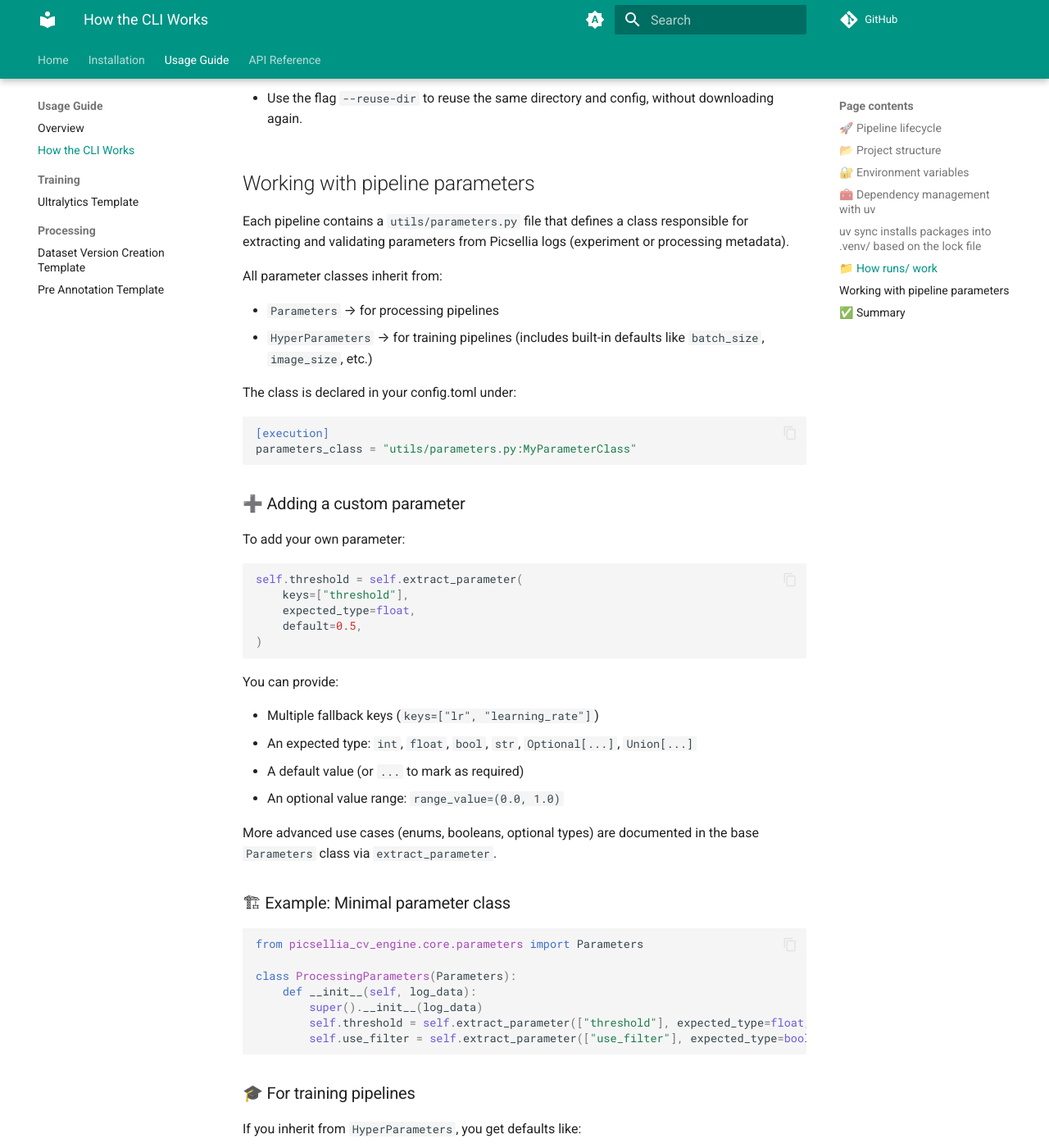
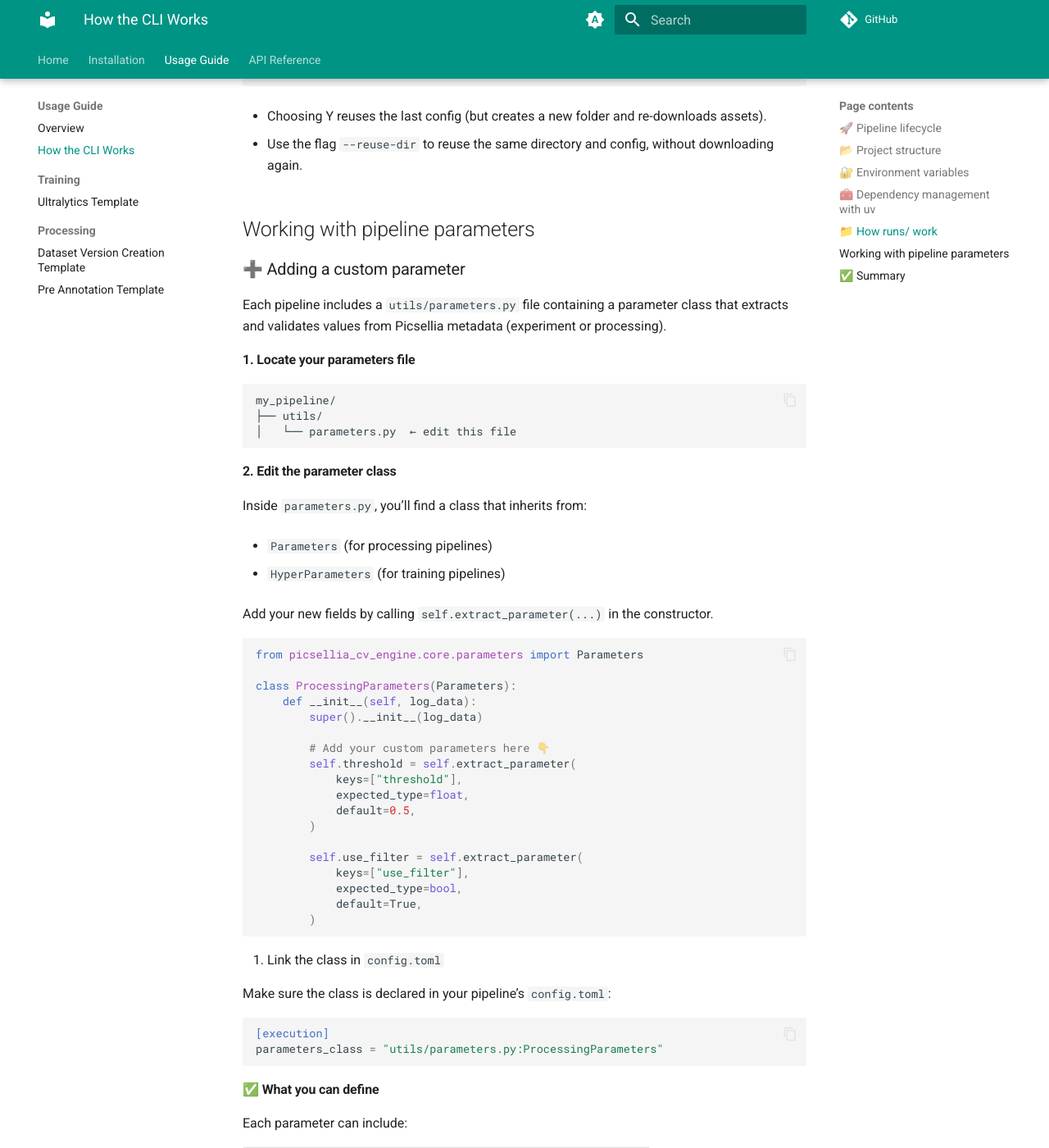
Before and after one commit to picselliahq/picsellia-cv-engine, an MkDocs documentation site: the page built from docs/usage/cli_overview.md, in a window 1280 px wide and 1400 px high, scrolled down 3103 px. Shown: the whole window at 82% size. Built offline with MkDocs 1.6.1 and Material for MkDocs 9.7.7, drawn with Linux system fonts in a browser that asks for light colours; comment, search, counter and statistics services are not loaded; some of the changed text lies outside the part shown.

Commit message:
fix: improve parameters docs

````diff
--- a/docs/usage/cli_overview.md
+++ b/docs/usage/cli_overview.md
@@ -68,11 +68,14 @@
 ```
 
 They are:
+
 - Prompted once during init, test, or deploy
 - Saved in: `~/.config/picsellia/.env`
 - Automatically loaded on future runs
 
+
 You can:
+
 - Manually edit that file
 - Or override any value in the current terminal session with export VAR=...
 
@@ -93,7 +96,7 @@
 
 - `uv lock` resolves all dependencies and generates/updates `uv.lock`
 - `uv sync`  installs packages into `.venv/` based on the lock file
--
+
 You don't need to install or activate anything manually — the CLI ensures the right environment is built.
 
 ### ➕ Adding dependencies
@@ -146,41 +149,26 @@
 
 ## Working with pipeline parameters
 
-Each pipeline contains a `utils/parameters.py` file that defines a class responsible for extracting and validating parameters from Picsellia logs (experiment or processing metadata).
+### ➕ Adding a custom parameter
 
-All parameter classes inherit from:
+Each pipeline includes a `utils/parameters.py` file containing a parameter class that extracts and validates values from Picsellia metadata (experiment or processing).
 
-- `Parameters` → for processing pipelines
-- `HyperParameters` → for training pipelines (includes built-in defaults like `batch_size`, `image_size`, etc.)
+#### 1. Locate your parameters file
 
-The class is declared in your config.toml under:
-
-```toml
-[execution]
-parameters_class = "utils/parameters.py:MyParameterClass"
+```
+my_pipeline/
+├── utils/
+│   └── parameters.py  ← edit this file
 ```
 
-### ➕ Adding a custom parameter
-To add your own parameter:
+#### 2. Edit the parameter class
+Inside `parameters.py`, you’ll find a class that inherits from:
 
-```python
-self.threshold = self.extract_parameter(
-    keys=["threshold"],
-    expected_type=float,
-    default=0.5,
-)
-```
+- `Parameters` (for processing pipelines)
 
-You can provide:
+- `HyperParameters` (for training pipelines)
 
-- Multiple fallback keys (`keys=["lr", "learning_rate"]`)
-- An expected type: `int`, `float`, `bool`, `str`, `Optional[...]`, `Union[...]`
-- A default value (or `...` to mark as required)
-- An optional value range: `range_value=(0.0, 1.0)`
-
-More advanced use cases (enums, booleans, optional types) are documented in the base `Parameters` class via `extract_parameter`.
-
-### 🏗 Example: Minimal parameter class
+Add your new fields by calling `self.extract_parameter(...)` in the constructor.
 
 ```python
 from picsellia_cv_engine.core.parameters import Parameters
@@ -188,23 +176,43 @@
 class ProcessingParameters(Parameters):
     def __init__(self, log_data):
         super().__init__(log_data)
-        self.threshold = self.extract_parameter(["threshold"], expected_type=float, default=0.1)
-        self.use_filter = self.extract_parameter(["use_filter"], expected_type=bool, default=True)
+
+        # Add your custom parameters here 👇
+        self.threshold = self.extract_parameter(
+            keys=["threshold"],
+            expected_type=float,
+            default=0.5,
+        )
+
+        self.use_filter = self.extract_parameter(
+            keys=["use_filter"],
+            expected_type=bool,
+            default=True,
+        )
 ```
 
-### 🎓 For training pipelines
-If you inherit from `HyperParameters`, you get defaults like:
+3. Link the class in `config.toml`
 
-- `epochs`, `batch_size`, `image_size`, `seed`, `train_set_split_ratio`, etc.
+Make sure the class is declared in your pipeline’s `config.toml`:
 
-You can extend it easily:
+```toml
+[execution]
+parameters_class = "utils/parameters.py:ProcessingParameters"
+```
 
-```python
-class MyHyperParams(HyperParameters):
-    def __init__(self, log_data):
-        super().__init__(log_data)
-        self.freeze_backbone = self.extract_parameter(["freeze_backbone"], expected_type=bool, default=False)
-```
+#### ✅ What you can define
+
+Each parameter can include:
+
+| Field          | Description                                                           |
+|----------------|-----------------------------------------------------------------------|
+| `keys`         | One or more fallback keys (e.g. `["lr", "learning_rate"]`)            |
+| `expected_type`| Type validation (`int`, `float`, `bool`, `str`, `Optional[...]`)      |
+| `default`      | Optional default value (or `...` to mark as required)                 |
+| `range_value`  | Value bounds: `(min, max)` for numeric parameters                     |
+
+
+Advanced use cases (enums, optional types, dynamic validation) are documented in the base Parameters class via extract_parameter(...).
 
 ## ✅ Summary
 
````
